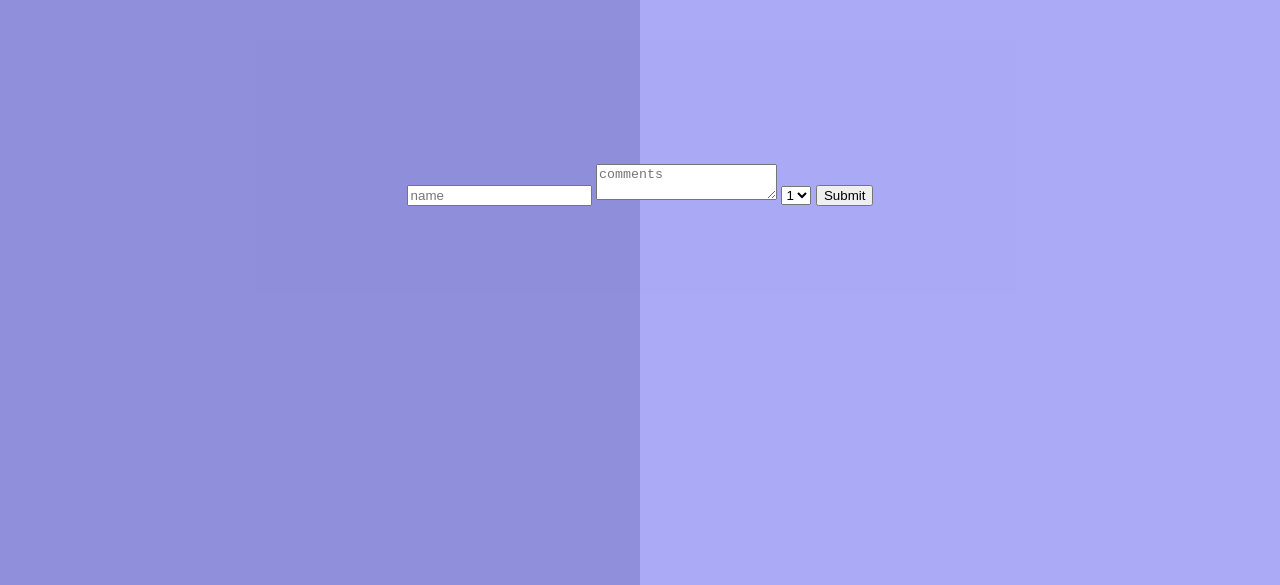
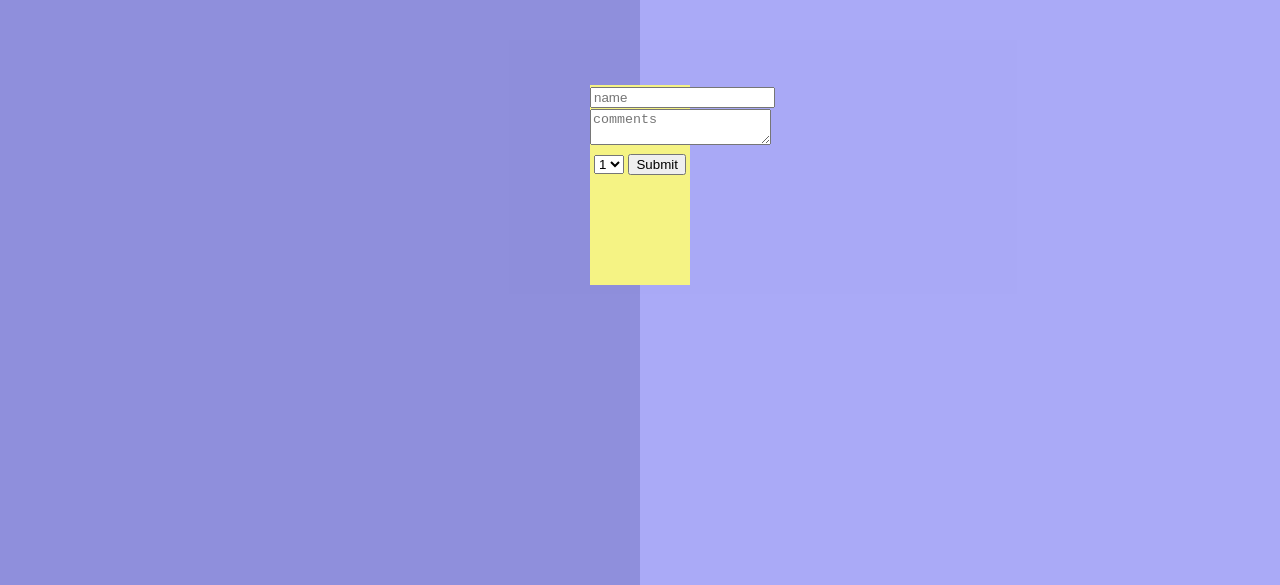
Before and after one commit to heggy231/mws-stage-3, a website: page client/restaurant.html in a window 1280 px wide. Shown: the part 215-800 px from the top of the page. Drawn offline with nearby package versions, Linux system fonts and the light colour scheme.

Commit message:
modal close

```diff
--- a/client/css/styles.css
+++ b/client/css/styles.css
@@ -473,6 +473,7 @@ nav[aria-label="breadcrumb"] {
 
 /* create review form with modal pop up
 https://jsbin.com/wocopaf/edit?html,css,output
+https://jsbin.com/biyocah/edit?html,css,output
 */
 .modal-wrapper {
   /* keeps the modal fixed of screen */
@@ -481,7 +482,7 @@ https://jsbin.com/wocopaf/edit?html,css,output
   left: 0;
   width: 100%;
   height: 100%;
-  background-color:rgba(0, 0, 255, 0.3);
+  background-color:rgba(0, 0, 255, 0.3); /* purple*/
 
   /* helps to see outline of what I am working */
   /* outline: 2px solid red; */
@@ -489,6 +490,12 @@ https://jsbin.com/wocopaf/edit?html,css,output
   align-items: center;
   text-align: center;
   justify-content: center;
+  /* puts the modal on top */
   z-index: 1;
+}
 
+.modal {
+  width: 10rem;
+  height: 20rem;
+  background-color: rgba(245, 243, 132, 1); /* yellow */
 }
```
